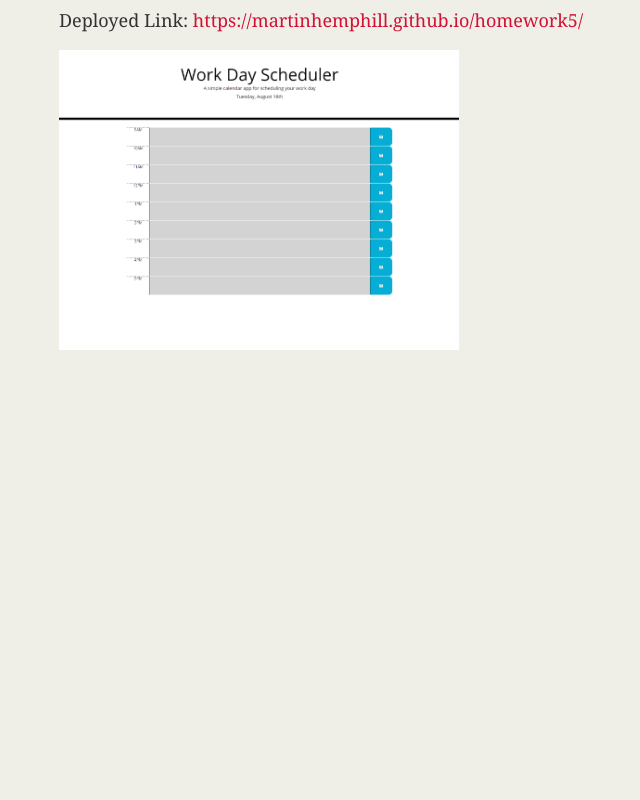
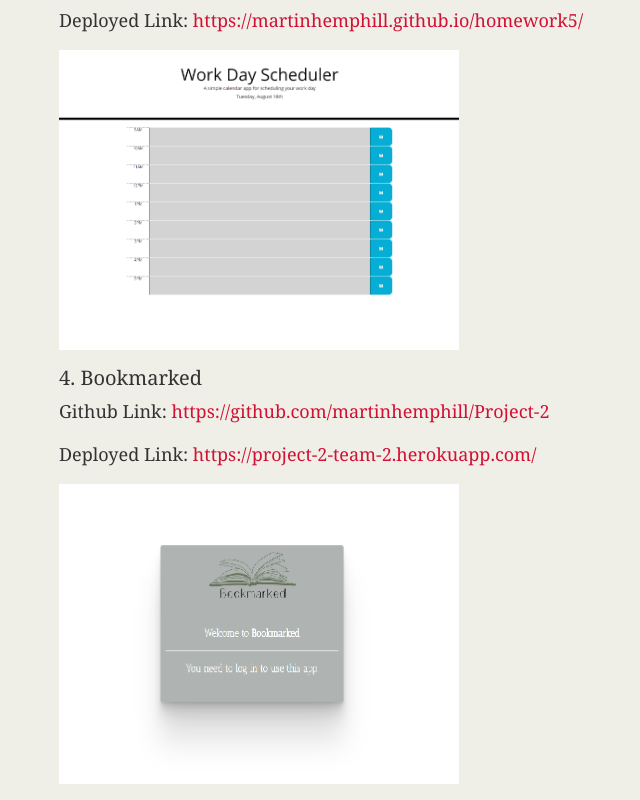
Before and after one commit to martinhemphill/MartinH_Portfolio, a plain HTML site: page index.html in a window 1280 px wide. Shown: the part 1195-1995 px from the top of the page, without its empty margins (26-666 px from the left). Before the commit the page ends 1561 px from the top, so only its background shows below. Drawn offline with nearby package versions, Linux system fonts and the light colour scheme.

Commit message:
Added Project 2:Bookmarked to Portfolio

```diff
--- a/index.html
+++ b/index.html
@@ -48,11 +48,17 @@
         <p>Github Link: <a href="https://github.com/martinhemphill/homework5" target=_blank>https://github.com/martinhemphill/homework5</a> </p>
         <p>Deployed Link: <a href="https://martinhemphill.github.io/homework5/" target=_blank>https://martinhemphill.github.io/homework5/</a> </p>
         <p><img src="assets\Homework5 Day Planner.png" width="400" height="300"></p>
-            </div>
 
-        </div>
+        <h5> 4. Bookmarked</h5>
+        <p>Github Link: <a href="https://github.com/martinhemphill/Project-2" target=_blank>https://github.com/martinhemphill/Project-2</a> </p>
+        <p>Deployed Link: <a href="https://project-2-team-2.herokuapp.com/" target=_blank>https://project-2-team-2.herokuapp.com/</a> </p>
+        <p><img src="assets\Project 2.png" width="400" height="300"></p>
 
-        </div>
+    </div>
+
+    </div>
+
+    </div>
 
 
 
```
Also changed, not shown: assets/Project 2.png (added).
